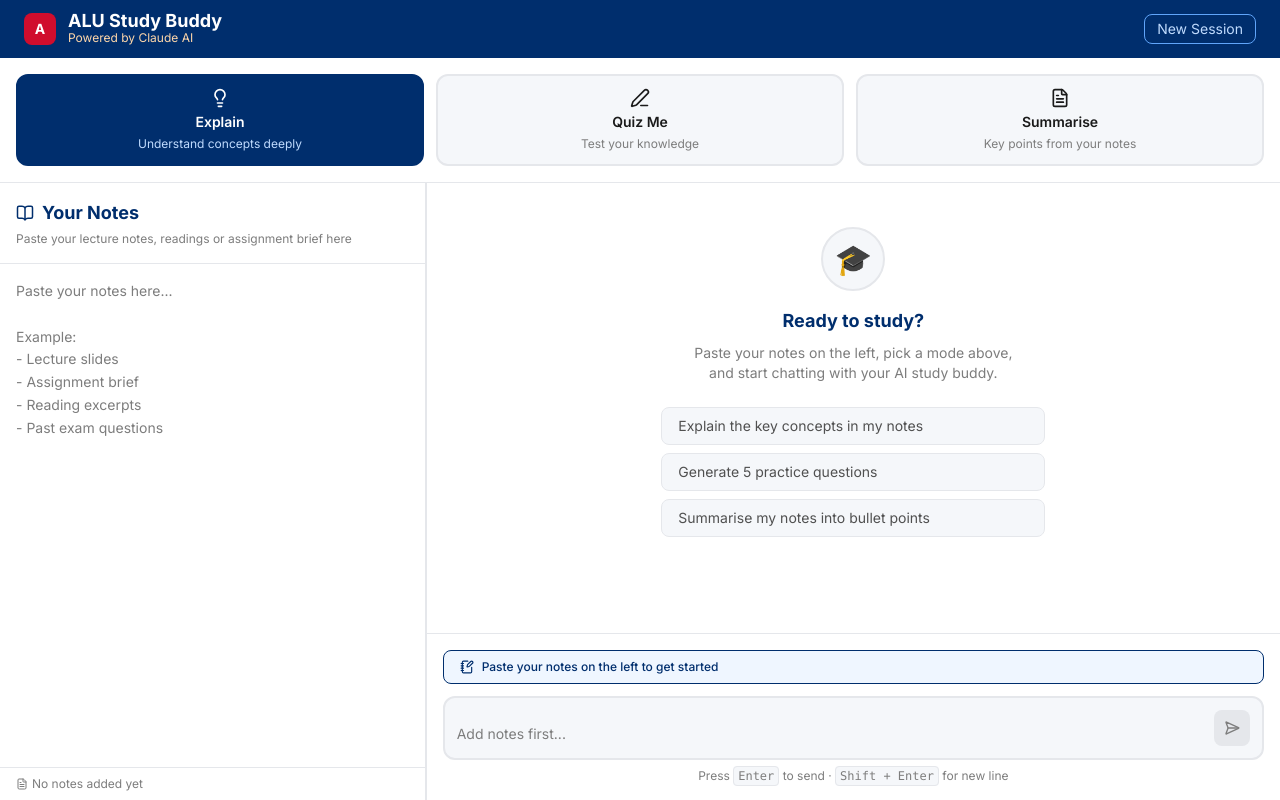
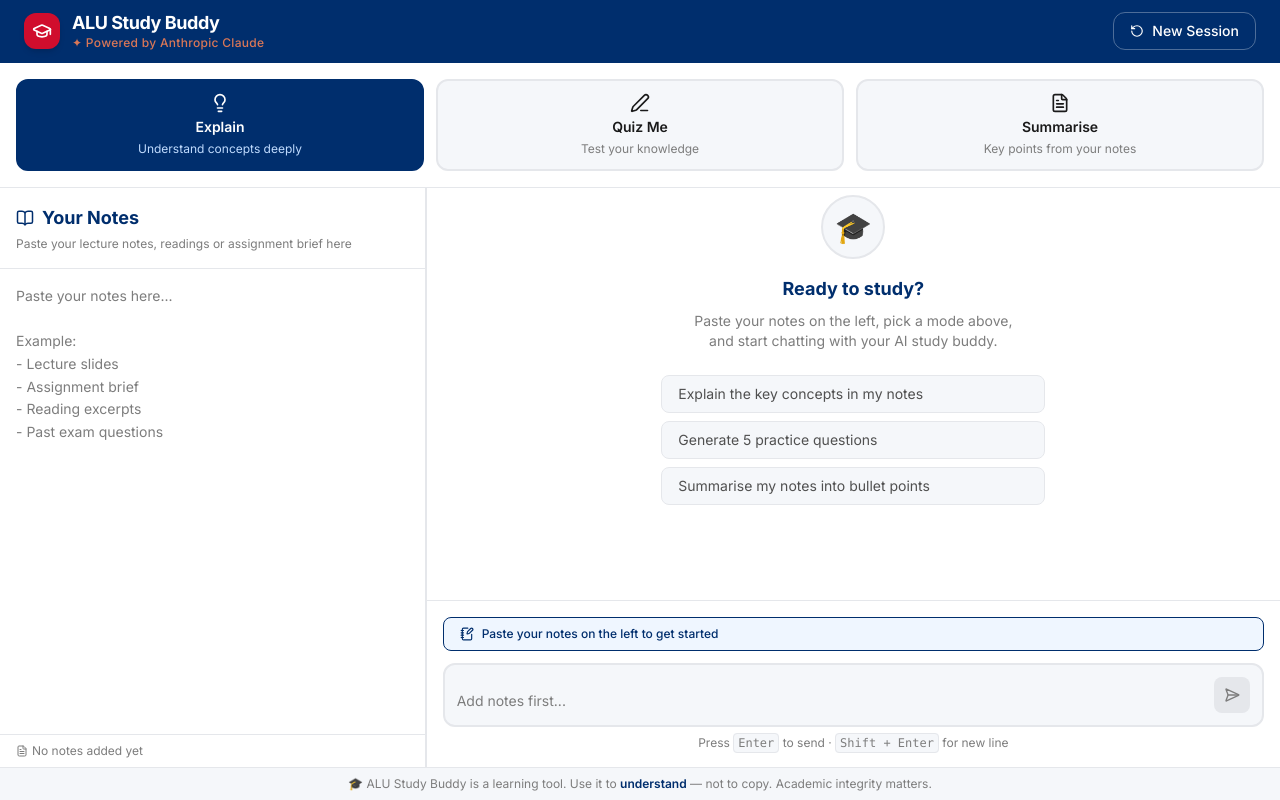
Before and after one commit to DavidParsley/alu-study-buddy, a React (Vite) app in the folder frontend/: page / in a window 1280 px wide. Built offline with nearby package versions, Linux system fonts and the light colour scheme.

Commit message:
Updates Main App  UI

```diff
--- a/frontend/src/App.jsx
+++ b/frontend/src/App.jsx
@@ -3,6 +3,7 @@ import ModeSelector from "./components/ModeSelector"
 import NotesPad from "./components/NotesPad"
 import ChatWindow from "./components/ChatWindow"
 import InputBar from "./components/InputBar"
+import { RotateCcw, GraduationCap } from "lucide-react"
 
 function App() {
   const {
@@ -18,25 +19,37 @@ function App() {
   } = useChat()
 
   return (
-    <div className="h-screen flex flex-col bg-white overflow-hidden">
+    <div className="h-screen flex flex-col bg-white overflow-hidden font-sans">
 
-      {/* Top Header */}
-      <header className="flex items-center justify-between px-6 py-3 bg-alu-blue shadow-md shrink-0">
+      {/* Header */}
+      <header className="flex items-center justify-between px-6 py-3 bg-alu-blue shrink-0"
+        style={{ boxShadow: "0 2px 12px rgba(0,46,109,0.18)" }}>
+
+        {/* Left — Logo + Title */}
         <div className="flex items-center gap-3">
-          <div className="w-8 h-8 bg-alu-red rounded-lg flex items-center justify-center text-white font-bold text-sm">
-            A
+          <div className="w-9 h-9 bg-alu-red rounded-xl flex items-center justify-center shadow-md">
+            <GraduationCap size={20} className="text-white" />
           </div>
           <div>
-            <h1 className="text-white font-bold text-lg leading-none">ALU Study Buddy</h1>
-            <p className="text-orange-200 text-xs">Powered by Claude AI</p>
+            <h1 className="text-white font-bold text-lg leading-tight tracking-tight">
+              ALU Study Buddy
+            </h1>
+            <p className="text-xs font-medium tracking-wide"
+              style={{ color: "#D97757" }}>
+              ✦ Powered by Anthropic Claude
+            </p>
           </div>
         </div>
+
+        {/* Right — New Session */}
         <button
           onClick={handleClear}
-          className="text-blue-200 hover:text-white text-sm border border-blue-400 hover:border-white px-3 py-1 rounded-lg transition-all duration-200"
+          className="flex items-center gap-2 text-sm font-medium text-white border border-white/30 hover:border-white hover:bg-white/10 px-4 py-2 rounded-xl transition-all duration-200"
         >
+          <RotateCcw size={14} />
           New Session
         </button>
+
       </header>
 
       {/* Mode Selector */}
@@ -53,14 +66,17 @@ function App() {
         {/* Right Panel — Chat */}
         <div className="w-2/3 flex flex-col overflow-hidden">
 
-          {/* Error banner */}
           {error && (
             <div className="mx-4 mt-3 px-4 py-2 bg-red-50 border border-alu-red rounded-lg">
               <p className="text-alu-red text-sm">{error}</p>
             </div>
           )}
 
-          <ChatWindow messages={messages} isLoading={isLoading} onSend={handleSend} />
+          <ChatWindow
+            messages={messages}
+            isLoading={isLoading}
+            onSend={handleSend}
+          />
           <InputBar
             onSend={handleSend}
             isLoading={isLoading}
@@ -70,6 +86,13 @@ function App() {
         </div>
       </div>
 
+      {/* Ethics Footer */}
+      <div className="bg-alu-surface border-t border-alu-border px-6 py-2 flex items-center justify-center gap-2">
+        <span className="text-xs text-alu-light text-center">
+          🎓 ALU Study Buddy is a learning tool. Use it to <span className="font-semibold text-alu-blue">understand</span> — not to copy. Academic integrity matters.
+        </span>
+      </div>
+
     </div>
   )
 }
```
